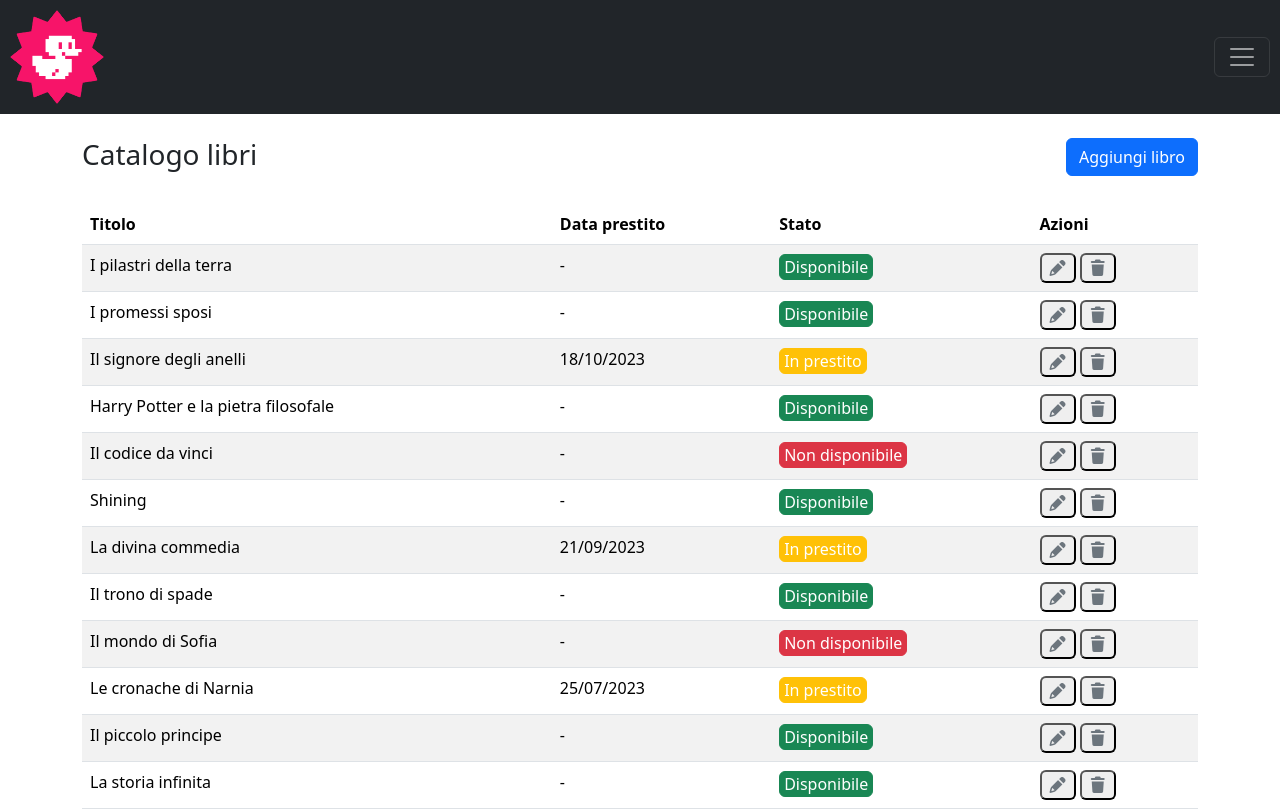
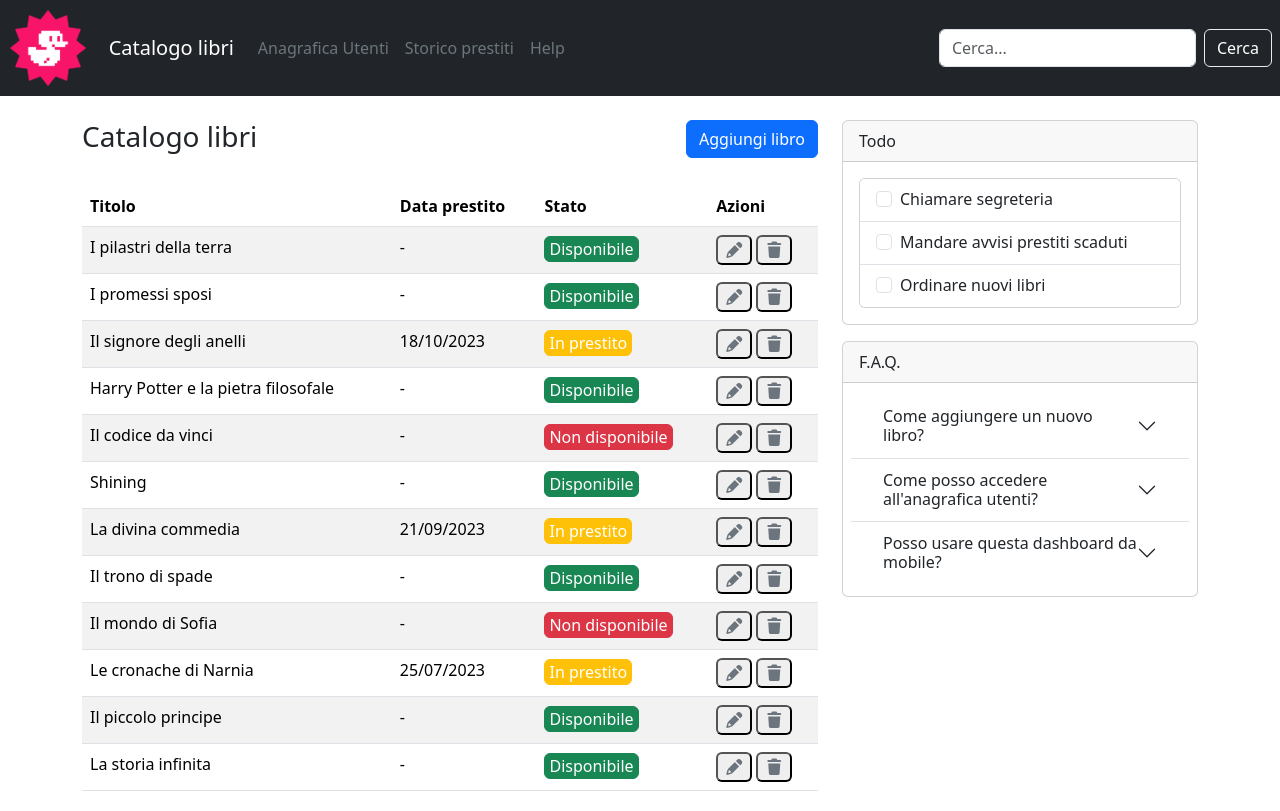
Before and after one commit to vanessabusato9/html-css-bootstrap-dashboard, a plain HTML site: page index.html in a window 1280 px wide. Shown: the top 811 px of the page. Drawn offline with nearby package versions, Linux system fonts and the light colour scheme.

Commit message:
terminata struttura responsive tablet e laptop

```diff
--- a/index.html
+++ b/index.html
@@ -19,11 +19,31 @@
     <header class="mb-4">
         <div class="bg-dark">
             <div class="row">
-                <div class="col-6">
+                <div class="col-1">
                     <img class="w-img" src="./img/duck.png" alt="duck">
                 </div>
-                <div class="col-6 d-flex justify-content-end align-items-center">
-                    <div class="pos-f-t">
+                <div class="col-6 d-flex align-items-center">
+                    <nav class="navbar navbar-expand-lg navbar-light bg-light bg-dark">
+                        <a class="navbar-brand text-white d-none d-lg-table-cell" href="#">Catalogo libri</a>
+
+                        <div class="collapse navbar-collapse" id="navbarTogglerDemo03">
+                            <ul class="navbar-nav mr-auto mt-2 mt-lg-0">
+                                <li class="nav-item">
+                                    <a class="nav-link text-secondary" href="#">Anagrafica Utenti</a>
+                                </li>
+                                <li class="nav-item">
+                                    <a class="nav-link text-secondary" href="#">Storico prestiti</a>
+                                </li>
+                                <li class="nav-item">
+                                    <a class="nav-link text-secondary" href="#">Help</a>
+                                </li>
+                            </ul>
+
+                        </div>
+                    </nav>
+                </div>
+                <div class="col-5 d-flex justify-content-end align-items-center">
+                    <div class="pos-f-t d-table-cell d-lg-none">
                         <div class="collapse" id="navbarToggleExternalContent">
                             <div class="bg-dark p-4">
                                 <h5 class="text-white h4">Collapsed content</h5>
@@ -38,6 +58,11 @@
                             </button>
                         </nav>
                     </div>
+                    <form class="d-none d-lg-flex" role="search">
+                        <input class="form-control me-2" type="search" placeholder="Cerca..." aria-label="Search">
+                        <button class="btn btn-outline-success me-2 text-white border-light-subtle"
+                            type="submit">Cerca</button>
+                    </form>
                 </div>
             </div>
         </div>
@@ -45,7 +70,9 @@
 
     <!--Contenuto principale-->
     <main>
-        <div class="container-fluid container-md">
+        <div class="container-fluid container">
+            <div class="row">
+                <div class="col-12 col-lg-8">
                     <div class="row mb-4">
                         <div class="col-6">
                             <h3>Catalogo libri</h3>
@@ -68,7 +95,8 @@
                                 <td scope="row">I pilastri della terra</td>
                                 <td class="d-none d-md-table-cell">-</td>
                                 <td>
-                            <button type="button" class="btn btn-success pt-0 pb-0 pe-1 ps-1">Disponibile</button>
+                                    <button type="button"
+                                        class="btn btn-success pt-0 pb-0 pe-1 ps-1">Disponibile</button>
                                 </td>
                                 <td>
                                     <button type="button" class="rounded">
@@ -81,9 +109,10 @@
                             </tr>
                             <tr>
                                 <td scope="row">I promessi sposi</td>
-                        <td class="d-none d-md-table-cell" >-</td>
+                                <td class="d-none d-md-table-cell">-</td>
                                 <td>
-                            <button type="button" class="btn btn-success pt-0 pb-0 pe-1 ps-1">Disponibile</button>
+                                    <button type="button"
+                                        class="btn btn-success pt-0 pb-0 pe-1 ps-1">Disponibile</button>
                                 </td>
                                 <td>
                                     <button type="button" class="rounded">
@@ -111,7 +140,9 @@
                             <tr>
                                 <td scope="row">Harry Potter e la pietra filosofale</td>
                                 <td class="d-none d-md-table-cell">-</td>
-                        <td><button type="button" class="btn btn-success pt-0 pb-0 pe-1 ps-1">Disponibile</button></td>
+                                <td><button type="button"
+                                        class="btn btn-success pt-0 pb-0 pe-1 ps-1">Disponibile</button>
+                                </td>
                                 <td>
                                     <button type="button" class="rounded">
                                         <i class="fa-solid fa-pencil text-secondary"></i>
@@ -124,7 +155,8 @@
                             <tr>
                                 <td scope="row">Il codice da vinci</td>
                                 <td class="d-none d-md-table-cell">-</td>
-                        <td><button type="button" class="btn btn-danger pt-0 pb-0 pe-1 ps-1">Non disponibile</button>
+                                <td><button type="button" class="btn btn-danger pt-0 pb-0 pe-1 ps-1">Non
+                                        disponibile</button>
                                 </td>
                                 <td>
                                     <button type="button" class="rounded">
@@ -138,7 +170,9 @@
                             <tr>
                                 <td scope="row">Shining</td>
                                 <td class="d-none d-md-table-cell">-</td>
-                        <td><button type="button" class="btn btn-success pt-0 pb-0 pe-1 ps-1">Disponibile</button></td>
+                                <td><button type="button"
+                                        class="btn btn-success pt-0 pb-0 pe-1 ps-1">Disponibile</button>
+                                </td>
                                 <td>
                                     <button type="button" class="rounded">
                                         <i class="fa-solid fa-pencil text-secondary"></i>
@@ -165,7 +199,9 @@
                             <tr>
                                 <td scope="row">Il trono di spade</td>
                                 <td class="d-none d-md-table-cell">-</td>
-                        <td><button type="button" class="btn btn-success pt-0 pb-0 pe-1 ps-1">Disponibile</button></td>
+                                <td><button type="button"
+                                        class="btn btn-success pt-0 pb-0 pe-1 ps-1">Disponibile</button>
+                                </td>
                                 <td>
                                     <button type="button" class="rounded">
                                         <i class="fa-solid fa-pencil text-secondary"></i>
@@ -178,7 +214,8 @@
                             <tr>
                                 <td scope="row">Il mondo di Sofia</td>
                                 <td class="d-none d-md-table-cell">-</td>
-                        <td><button type="button" class="btn btn-danger pt-0 pb-0 pe-1 ps-1">Non disponibile</button>
+                                <td><button type="button" class="btn btn-danger pt-0 pb-0 pe-1 ps-1">Non
+                                        disponibile</button>
                                 </td>
                                 <td>
                                     <button type="button" class="rounded">
@@ -206,7 +243,9 @@
                             <tr>
                                 <td scope="row">Il piccolo principe</td>
                                 <td class="d-none d-md-table-cell">-</td>
-                        <td><button type="button" class="btn btn-success pt-0 pb-0 pe-1 ps-1">Disponibile</button></td>
+                                <td><button type="button"
+                                        class="btn btn-success pt-0 pb-0 pe-1 ps-1">Disponibile</button>
+                                </td>
                                 <td>
                                     <button type="button" class="rounded">
                                         <i class="fa-solid fa-pencil text-secondary"></i>
@@ -219,7 +258,9 @@
                             <tr>
                                 <td scope="row">La storia infinita</td>
                                 <td class="d-none d-md-table-cell">-</td>
-                        <td><button type="button" class="btn btn-success pt-0 pb-0 pe-1 ps-1">Disponibile</button></td>
+                                <td><button type="button"
+                                        class="btn btn-success pt-0 pb-0 pe-1 ps-1">Disponibile</button>
+                                </td>
                                 <td>
                                     <button type="button" class="rounded">
                                         <i class="fa-solid fa-pencil text-secondary"></i>
@@ -231,6 +272,8 @@
                             </tr>
                         </tbody>
                     </table>
+                </div>
+                <div class="col-12 col-lg-4">
                     <div class="card col-12 mb-3">
                         <div class="card-header">
                             Todo
@@ -241,7 +284,8 @@
                                 <ul class="list-group list-group-flush">
                                     <li class="list-group-item">
                                         <div class="form-check">
-                                    <input class="form-check-input" type="checkbox" value="" id="flexCheckDefault">
+                                            <input class="form-check-input" type="checkbox" value=""
+                                                id="flexCheckDefault">
                                             <label class="form-check-label" for="flexCheckDefault">
                                                 Chiamare segreteria
                                             </label>
@@ -249,7 +293,8 @@
                                     </li>
                                     <li class="list-group-item">
                                         <div class="form-check">
-                                    <input class="form-check-input" type="checkbox" value="" id="flexCheckDefault">
+                                            <input class="form-check-input" type="checkbox" value=""
+                                                id="flexCheckDefault">
                                             <label class="form-check-label" for="flexCheckDefault">
                                                 Mandare avvisi prestiti scaduti
                                             </label>
@@ -257,7 +302,8 @@
                                     </li>
                                     <li class="list-group-item">
                                         <div class="form-check">
-                                    <input class="form-check-input" type="checkbox" value="" id="flexCheckDefault">
+                                            <input class="form-check-input" type="checkbox" value=""
+                                                id="flexCheckDefault">
                                             <label class="form-check-label" for="flexCheckDefault">
                                                 Ordinare nuovi libri
                                             </label>
@@ -280,7 +326,8 @@
                                     <div class="accordion" id="accordion1">
                                         <div class="accordion-item border-0">
                                             <h2 class="accordion-header">
-                                        <button class="accordion-button collapsed px-3 py-2 shadow-none bg-transparent"
+                                                <button
+                                                    class="accordion-button collapsed px-3 py-2 shadow-none bg-transparent"
                                                     type="button" data-bs-toggle="collapse" data-bs-target="#collapse1"
                                                     aria-expanded="false" aria-controls="collapse1">
                                                     Come aggiungere un nuovo libro?
@@ -300,7 +347,8 @@
                                     <div class="accordion" id="accordion2">
                                         <div class="accordion-item border-0">
                                             <h2 class="accordion-header">
-                                        <button class="accordion-button collapsed px-3 py-2 shadow-none bg-transparent"
+                                                <button
+                                                    class="accordion-button collapsed px-3 py-2 shadow-none bg-transparent"
                                                     type="button" data-bs-toggle="collapse" data-bs-target="#collapse2"
                                                     aria-expanded="false" aria-controls="collapse2">
                                                     Come posso accedere all'anagrafica utenti?
@@ -320,7 +368,8 @@
                                     <div class="accordion" id="accordion3">
                                         <div class="accordion-item border-0">
                                             <h2 class="accordion-header">
-                                        <button class="accordion-button collapsed px-3 py-2 shadow-none bg-transparent"
+                                                <button
+                                                    class="accordion-button collapsed px-3 py-2 shadow-none bg-transparent"
                                                     type="button" data-bs-toggle="collapse" data-bs-target="#collapse3"
                                                     aria-expanded="false" aria-controls="collapse3">
                                                     Posso usare questa dashboard da mobile?
@@ -337,6 +386,8 @@
                             </ul>
                         </div>
                     </div>
+                </div>
+            </div>
     </main>
     <script src="https://cdn.jsdelivr.net/npm/bootstrap@5.3.2/dist/js/bootstrap.bundle.min.js"></script>
 </body>
--- a/style.css
+++ b/style.css
@@ -1,5 +1,5 @@
 .w-img {
-    max-width: 15%;
+    width: 90%;
     margin: 10px;
 }
 
```
Lines whose indentation alone changed are shown as unchanged.
